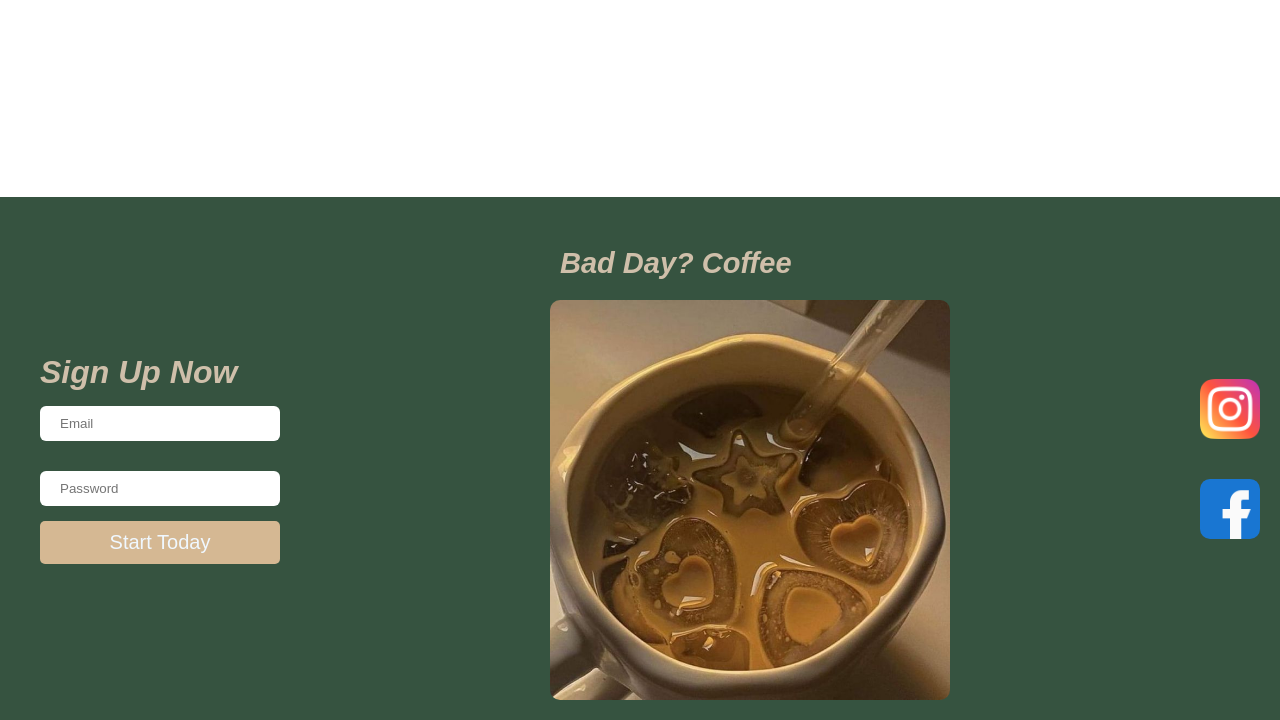
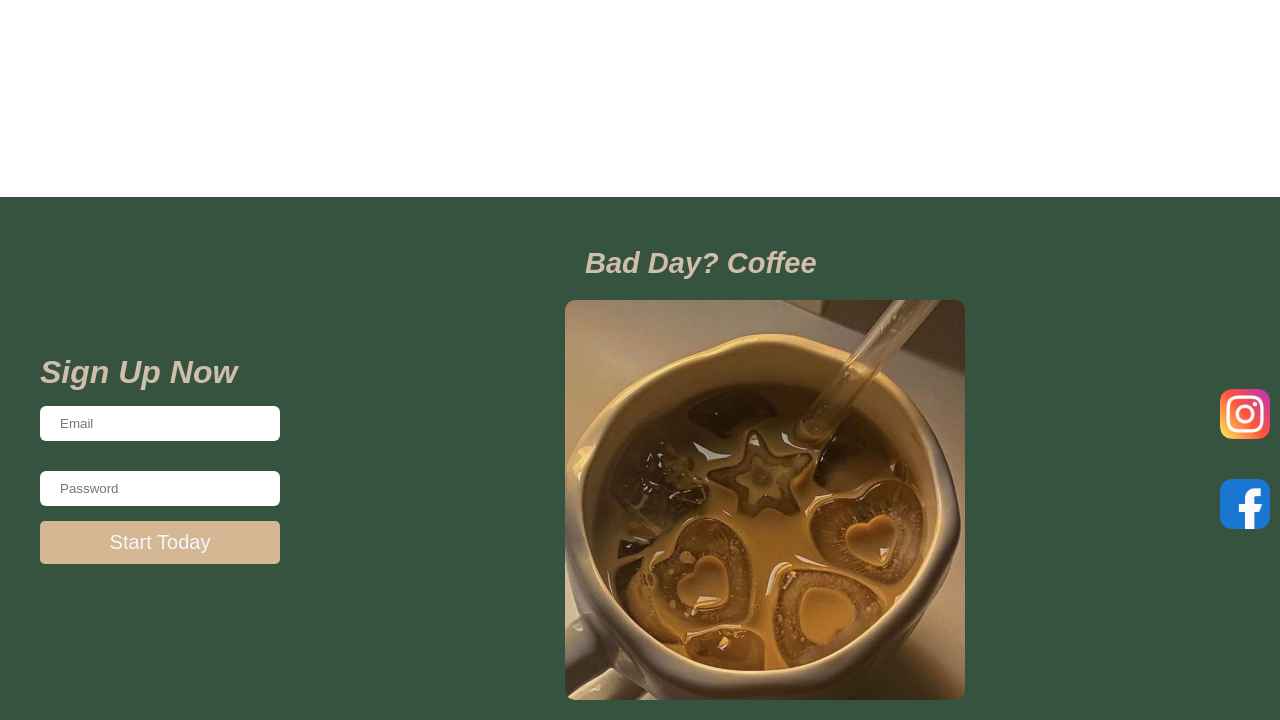
Before and after one commit to hagar-tamer-s/WebProgramming-tasks, a plain HTML site: page des2/index.html in a window 1280 px wide. Shown: the part 536-1256 px from the top of the page. Drawn offline with Linux system fonts and the light colour scheme.

Commit message:
something is wrong

```diff
--- a/des2/style.css
+++ b/des2/style.css
@@ -119,15 +119,15 @@ footer a{
     flex-direction: column;
 }
 footer a img{
-    height: 60px;
-    width: 60px;
-    border-radius: 10px;
+    height: 50px;
+    width: 50px;
+    border-radius: 12px;
 }
 footer img{
     height: 400px;
     width:400px;
     border-radius: 10px;
-    margin: 20px;
+    margin: 20px 10px;
 }
 .last p{
     font-size: 29px;
```
